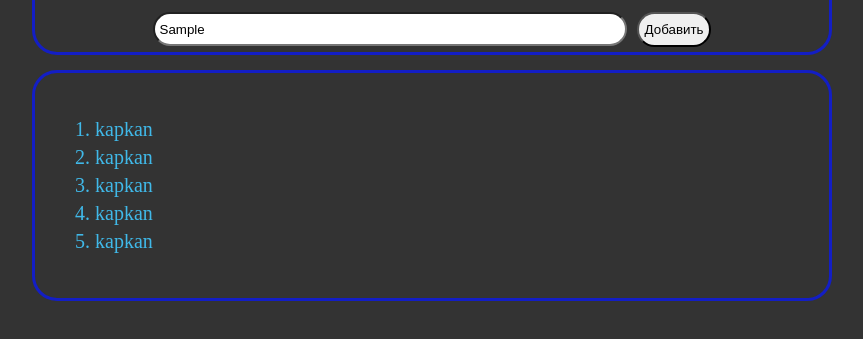
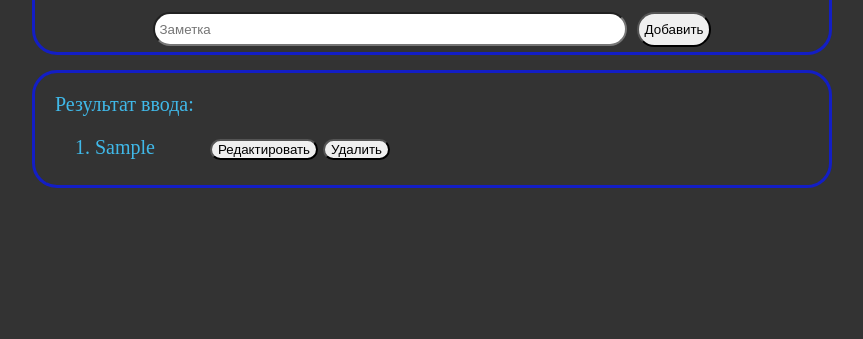
Before and after one commit to bambuuk/first-todo-list-on-native-js, a plain HTML site: page index.html in a window 1280 px wide. Both pictures are taken after typing "Sample" into the empty fields and a click on the button "Добавить". Shown: the part 73-412 px from the top of the page, without its empty margins (208-1071 px from the left). Drawn offline with Linux system fonts and the light colour scheme.

Commit message:
add functional add or delete list elem

```diff
--- a/index.html
+++ b/index.html
@@ -14,18 +14,14 @@
         <div class="info">
                 <div class="info_text">Оставь здесь свою заметку</div>
                 <div class="add_info_block">
-                    <input class="info_input"></input>
+                    <input required placeholder="Заметка" name="name" type="text" class="info_input"></input>
                     <button class="info_btn">Добавить</button>
                 </div>
         </div>
 
         <div class="answer">
+            <p>Результат ввода:</p>
             <ol class="answer_info" type="1">
-                <li>kapkan</li>
-                <li>kapkan</li>
-                <li>kapkan</li>
-                <li>kapkan</li>
-                <li>kapkan</li>
             </ol>
         </div>
     </div>
--- a/src/css/style.css
+++ b/src/css/style.css
@@ -26,7 +26,7 @@ html {
     border-radius: 25px;
 }
 
-.info .info_text{
+.info .info_text {
     font-size: 30px;
     text-align: center;
 }
@@ -49,13 +49,34 @@ html {
     margin-top: 15px;
     height: 35px;
     border-radius: 25px;
+    cursor: pointer;
 }
 
 .answer {
+    position: relative;
     margin-top: 15px;
     padding: 20px;
 }
 
+.answer p {
+    margin: 0;
+}
+
 .answer .answer_info li {
-    margin: 5px 0 5px 0;
+    margin-bottom: 5px;
+
 }
+
+.answer .answer_info {
+    margin-bottom: 0;
+}
+
+.edit {
+    display: inline-block;
+    margin-left: 50px;
+}
+
+.edit .edit_delete, .edit_info {
+    cursor: pointer;
+    border-radius: 25px;
+}
--- a/src/js/script.js
+++ b/src/js/script.js
@@ -1 +1,54 @@
-console.log('Привет!!!!')
+window.addEventListener('DOMContentLoaded', () => {
+
+    const btn = document.querySelector('.info_btn');
+    const input = document.querySelector('.info_input');
+    const list = document.querySelector('.answer_info');
+
+
+    let arrNotes = [];
+
+
+    function render() {
+        list.innerHTML = '';
+        arrNotes.forEach(item => {
+            list.innerHTML += `
+            <li>${item}
+            <div class='edit'>
+            <button class='edit_info'>Редактировать</button>
+            <button class='edit_delete'>Удалить</button>
+            </div>
+            </li>
+            `;
+        });
+
+        document.querySelectorAll('.edit_delete').forEach((item, i) => {
+            item.addEventListener('click', (e) => {
+                e.target.parentElement.parentElement.remove();
+                arrNotes.splice(i, 1);
+                console.log(arrNotes);
+                render();
+            });
+        });
+
+        document.querySelectorAll('.edit_info').forEach((item, i) => {
+            item.addEventListener('click', (e) => {
+                e.target.parentElement.parentElement.innerHTML = `
+                <input required placeholder="Введите изменения" name="name" type="text" class="info_input"></input>
+                `;
+                console.log(input.value);
+            });
+        });
+    }
+
+    function addInfo(e) {
+        let inputValue = input.value;
+        if (inputValue != '') {
+            arrNotes.push(inputValue);
+        render();
+        input.value = '';
+        }
+    }
+
+    btn.addEventListener('click', addInfo);
+
+});
```
Also changed, not shown: src/icons/trash.png (added).
